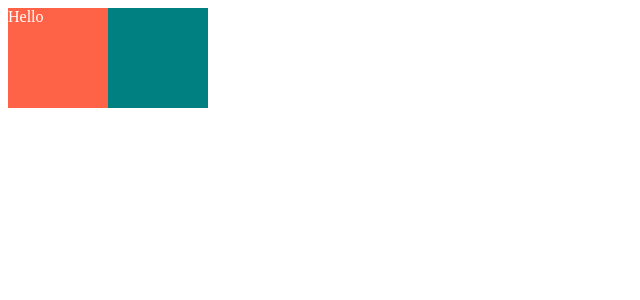
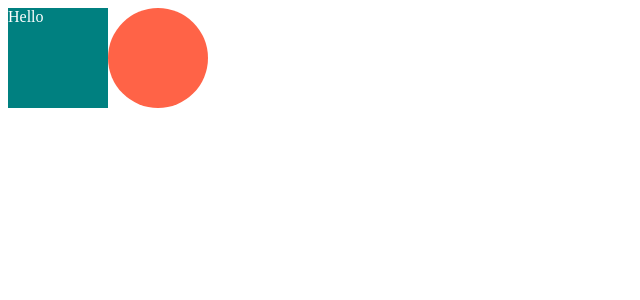
Before and after one commit to iamminho/react_master_course, a React (Create React App) app: page / in a window 1280 px wide. Shown: the top 300 px of the page, without its empty margins (0-640 px from the left). Built offline with nearby package versions, Linux system fonts and the light colour scheme.

Commit message:
Adapting and Extending

```diff
--- a/src/App.js
+++ b/src/App.js
@@ -4,16 +4,15 @@
   display: flex;
 `;
 
-const BoxOne = styled.div`
-  background-color: tomato;
+const Box = styled.div`
+  background-color: ${(props) => props.bgColor};
   width: 100px;
   height: 100px;
 `;
 
-const BoxTwo = styled.div`
-  background-color: teal;
-  width: 100px;
-  height: 100px;
+// Box 상속
+const Circle = styled(Box)`
+  border-radius: 50px;
 `;
 
 const Text = styled.span`
@@ -23,10 +22,10 @@
 function App() {
   return (
     <Father>
-      <BoxOne>
+      <Box bgColor="teal">
         <Text>Hello</Text>
-      </BoxOne>
-      <BoxTwo />
+      </Box>
+      <Circle bgColor="tomato" />
     </Father>
   );
 }
```
